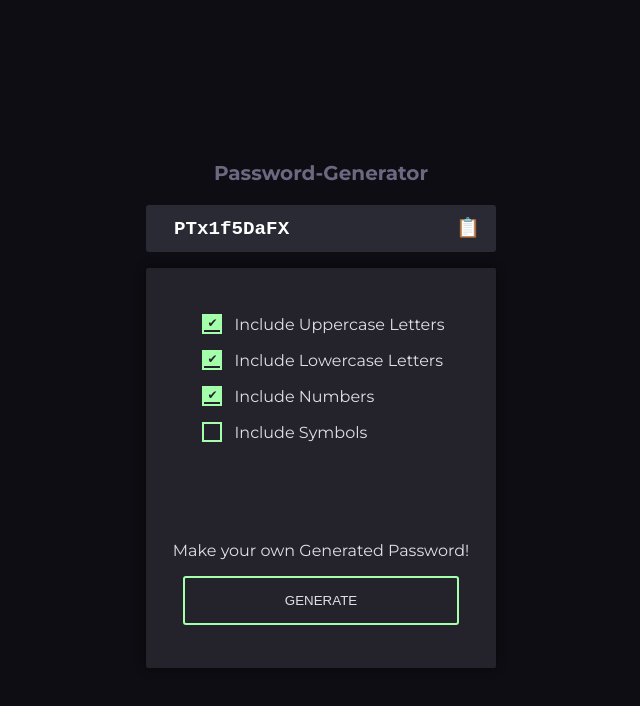
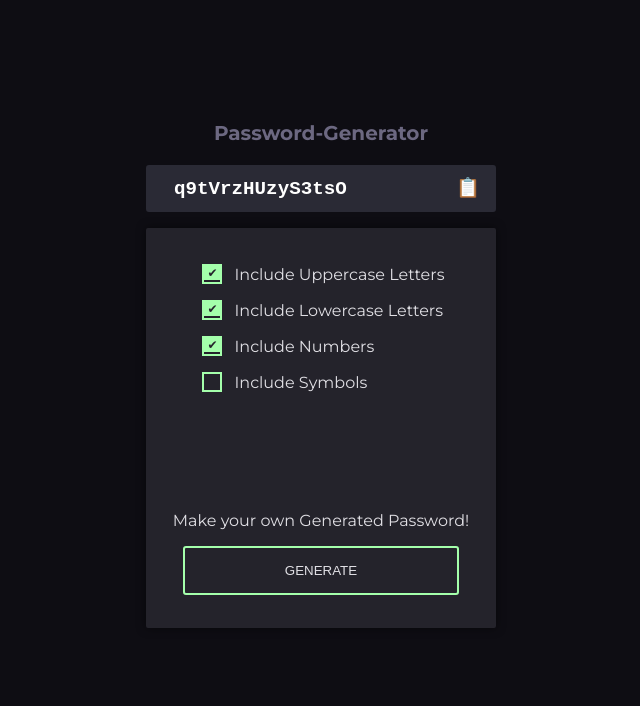
Before and after one commit to AmirFront-hub/password-generator, a plain HTML site: page index.html in a window 1280 px wide. Both pictures are taken after a click on the button "GENERATE". Shown: the whole page, without its empty margins (319-959 px from the left). Drawn offline with Linux system fonts and the light colour scheme.

Commit message:
Styling, Added Javascipt funktion
Adding last touch of styling, and worked on the password generation script, which randomized a generated password with need of a selected option.

```diff
--- a/index.html
+++ b/index.html
@@ -25,8 +25,10 @@
             <label><input type="checkbox" id="numbers" checked> Include Numbers</label>
             <label><input type="checkbox" id="symbols"> Include Symbols</label>
           </div>
-          <p>Make your own Generated Password!</p>
-        <button class="generate-btn" id="generate-pass">GENERATE</button>
+          <div class="Footer">
+            <p>Make your own Generated Password!</p>
+            <button class="generate-btn" id="generate-button">GENERATE</button>
+        </div>
     </div>
 
 
--- a/script.js
+++ b/script.js
@@ -0,0 +1,45 @@
+let generateButton = document.getElementById("generate-button");
+let passwordLength = 15;
+
+const uppercaseChars = "ABCDEFGHIJKLMNOPQRSTUVWXYZ".split("");
+const lowercaseChars = "abcdefghijklmnopqrstuvwxyz".split("");
+const numberChars = "0123456789".split("");
+const symbolChars = "~`!@#$%^&*()_-+={[}]|:;<>.?/".split("");
+
+const uppercaseCheckbox = document.getElementById("uppercase");
+const lowercaseCheckbox = document.getElementById("lowercase");
+const numbersCheckbox = document.getElementById("numbers");
+const symbolsCheckbox = document.getElementById("symbols");
+
+function generatePassword() {
+    let charactersPool = [];
+
+    if (uppercaseCheckbox.checked) {
+        charactersPool = charactersPool.concat(uppercaseChars);
+    }
+    if (lowercaseCheckbox.checked) {
+        charactersPool = charactersPool.concat(lowercaseChars);
+    }
+    if (numbersCheckbox.checked) {
+        charactersPool = charactersPool.concat(numberChars);
+    }
+    if (symbolsCheckbox.checked) {
+        charactersPool = charactersPool.concat(symbolChars);
+    }
+
+    if (charactersPool.length === 0) {
+        return "Select one option!";
+    }
+
+    let randomPassword = "";
+    for (let i = 0; i < passwordLength; i++) {
+        const randomIndex = Math.floor(Math.random() * charactersPool.length);
+        randomPassword += charactersPool[randomIndex];
+    }
+    return randomPassword;
+}
+
+generateButton.addEventListener("click", function () {
+    const password = generatePassword();
+    document.getElementById("password").textContent = password;
+});
--- a/style.css
+++ b/style.css
@@ -6,7 +6,7 @@ body {
     flex-direction: column;
     justify-content: center;
     align-items: center;
-    height: 100vh;
+    height: 90vh;
 
     h1 {
         color: #6c6881;
@@ -20,8 +20,6 @@ span {
     padding-left: 18px;
     font-weight: bold;
 }
-
-
 
 .password-box {
     display: flex;
@@ -61,20 +59,21 @@ span {
     flex-direction: column;
     align-items: center;
     justify-content: center;
+    text-align: center;
     border-radius: 2px;
     width: 350px;
     height: 400px;
     margin: 0;
     box-shadow: 0 0 10px rgba(0, 0, 0, 0.5);
+    gap: 60px;
 
 }
-
 
 .checkbox-group {
     display: flex;
     flex-direction: column;
     gap: 10px;
-    margin-bottom: 80px;
+    margin-bottom: 40px;
   }
 
   .checkbox-group label {
```
